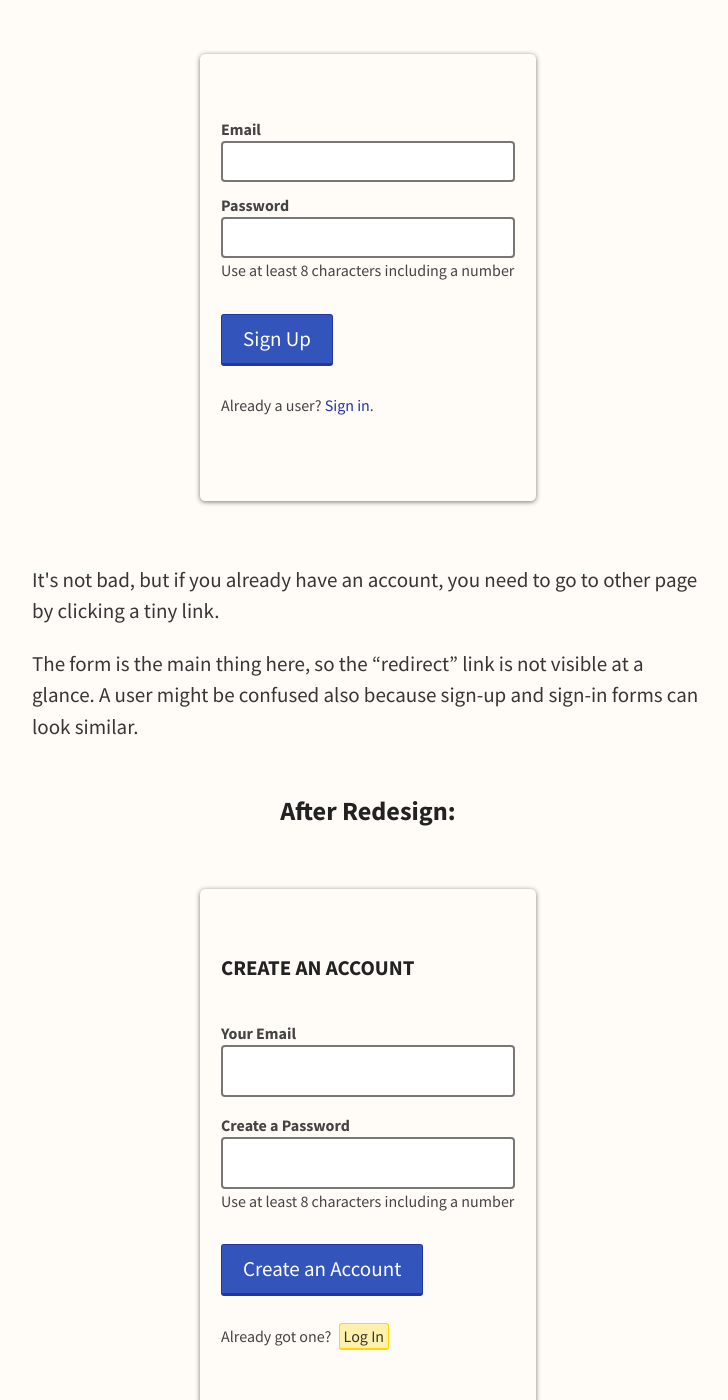
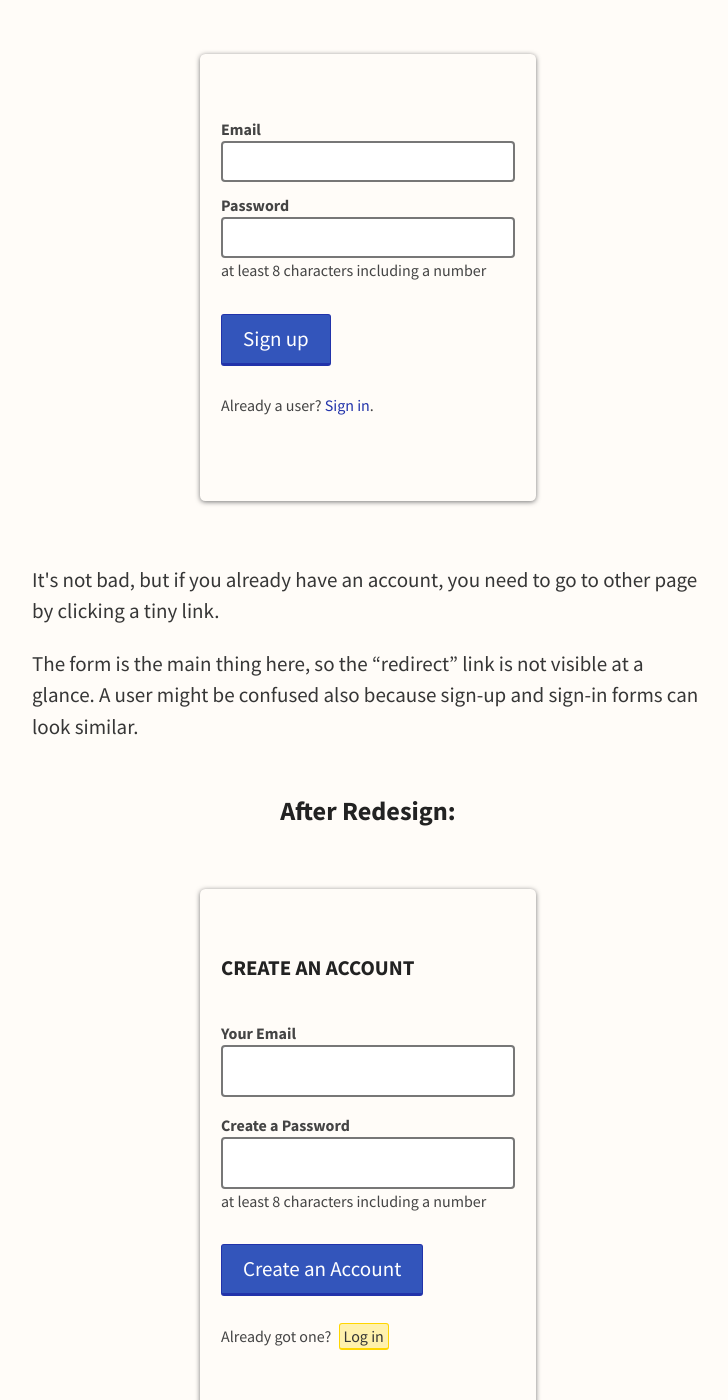
Before and after one commit to bart747/bart747, a Jekyll site: the page built from index.html, in a window 1280 px wide and 1400 px high, scrolled down 959 px. Shown: the whole window, without its empty margins (272-1000 px from the left). Built offline with Jekyll 4.4.1, drawn with Linux system fonts in a browser that asks for light colours; comment, search, counter and statistics services are not loaded.

Commit message:
fix various typos in site content

```diff
--- a/index.html
+++ b/index.html
@@ -44,10 +44,10 @@ layout: default
           <input type="email" id="email1-expo">
           <label for="password1-expo">Password</label>
           <input type="password" id="password1-expo">
-          <div class="txt-secondary">Use at least 8 characters including a number</div>
+          <div class="txt-secondary">at least 8 characters including a number</div>
 
         </fieldset>
-        <button type="button">Sign Up</button>
+        <button type="button">Sign up</button>
 
         <p class="txt-secondary">Already a user? <a href="#form-boring-home">Sign in</a>.</p>
 
@@ -74,12 +74,12 @@ layout: default
           <input type="email" id="email2-expo">
           <label for="password2-expo">Create a Password</label>
           <input type="password" id="password2-expo">
-          <div class="txt-secondary">Use at least 8 characters including a number</div>
+          <div class="txt-secondary">at least 8 characters including a number</div>
 
         </fieldset>
         <button type="button">Create an Account</button>
 
-        <p class="txt-secondary">Already got one? <span class="btn btn-in-txt sign-in-link">Log In</span></p>
+        <p class="txt-secondary">Already got one? <span class="btn btn-in-txt sign-in-link">Log in</span></p>
       </form>
 
       <form id="form-sign-in" class="hidden">
```
Also changed, not shown: _posts/2016-08-19-ui-coins.md (+4 -4 lines).
